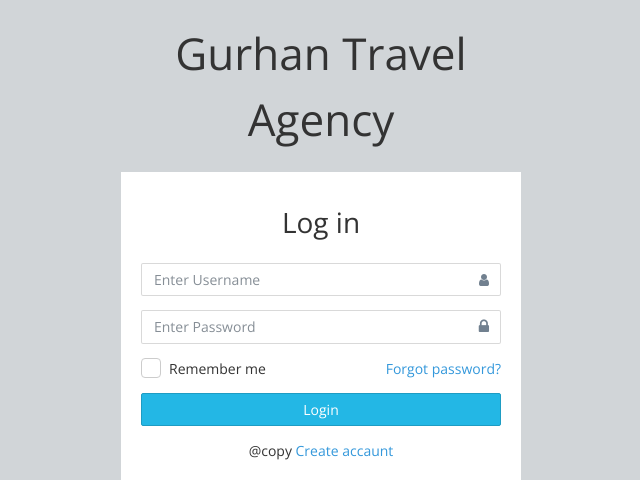
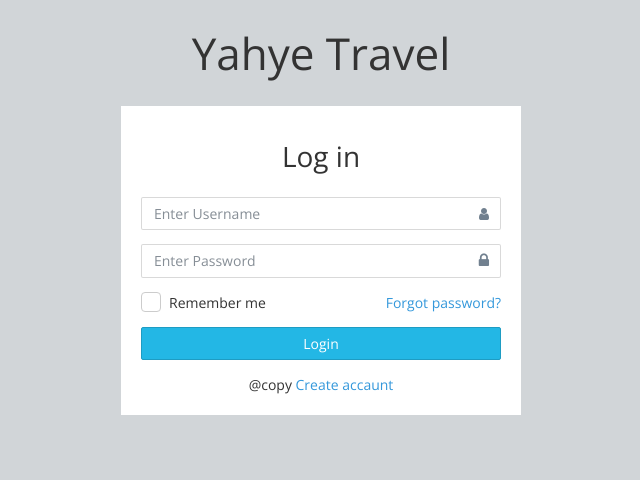
Before and after one commit to yahye225/Travel-Agency-system-, a PHP site: page / in a window 1280 px wide. Shown: the top 480 px of the page, without its empty margins (319-959 px from the left). Run offline with PHP 8.4, Linux system fonts and the light colour scheme; data comes from the database, SQL or seed files in the repository.

Commit message:
upload system into githup

```diff
--- a/index.php
+++ b/index.php
@@ -28,7 +28,8 @@ $comapny = get_company('name');
 
         <div class="brand">
 
-            <a class="link" href="index.html"><?php echo $comapny ?></a>
+            <!-- <a class="link" href="index.html"><?php echo $comapny ?></a> -->
+            <a class="link" href="index.html">Yahye Travel </a>
         </div>
 <form id="login-form" action="tools/check_login.php" method="post">
             <h2 class="login-title">Log in</h2>
```
Also changed, not shown: README.md (added), 1 other file.
